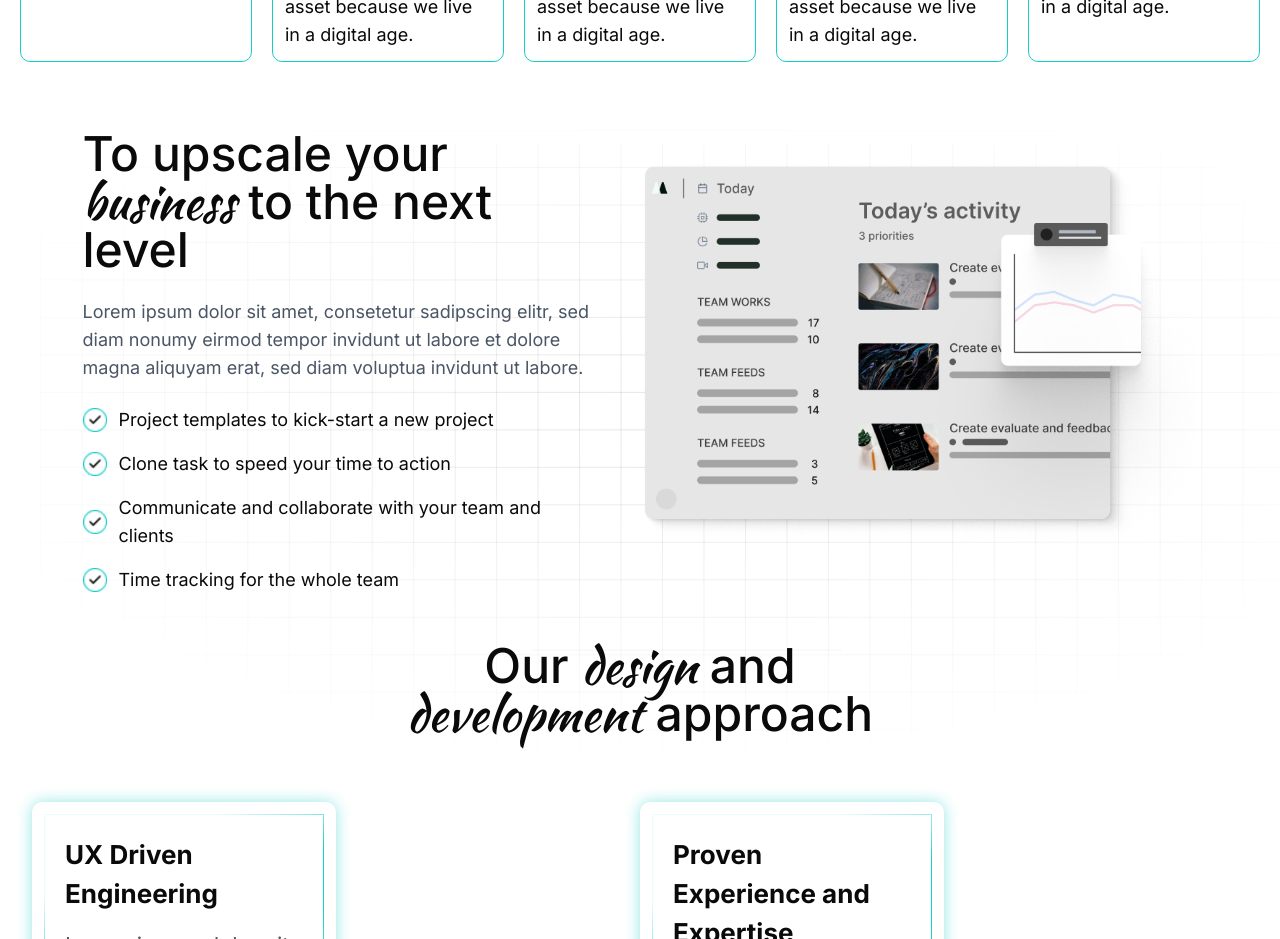
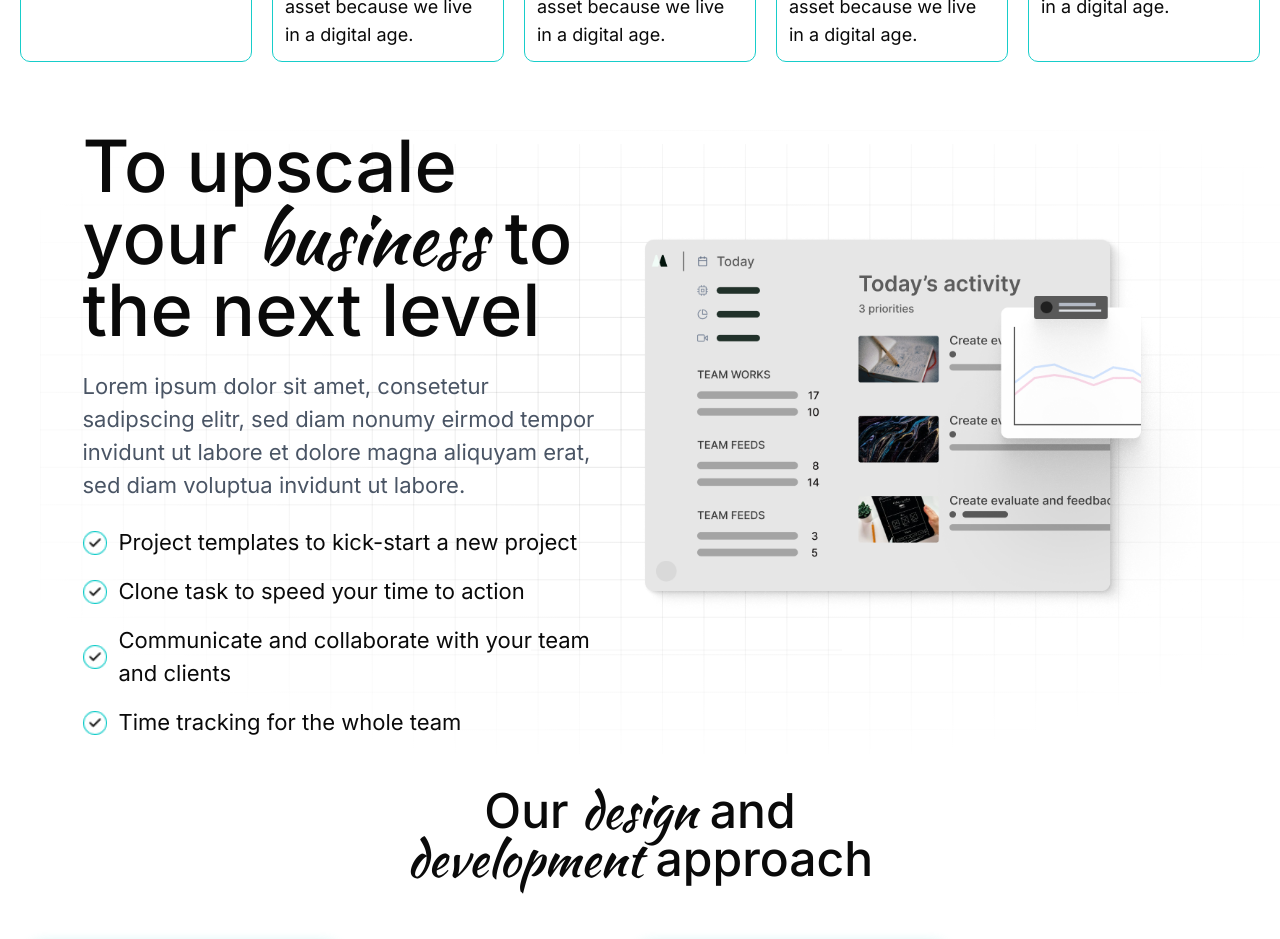
Before and after one commit to Roshen-Perera/ceylon-developers-portfolio, a Next.js app: page / in a window 1280 px wide. Shown: the part 1180-2119 px from the top of the page. Built offline with nearby package versions, Linux system fonts and the light colour scheme.

Commit message:
increased the size of headings and pragraphs

```diff
--- a/app/page.tsx
+++ b/app/page.tsx
@@ -71,11 +71,11 @@ export default function Home() {
         <MeshVector2 />
         <div className="flex flex-row items-center gap-12">
           <div className="flex flex-col gap-6 flex-1 max-w-lg">
-            <p className="text-5xl font-medium">
+            <p className="text-7xl font-medium">
               To upscale your <span className="font-kaushan">business</span> to
               the next level
             </p>
-            <p className="text-lg text-gray-600">
+            <p className="text-[22px] text-gray-600">
               Lorem ipsum dolor sit amet, consetetur sadipscing elitr, sed diam
               nonumy eirmod tempor invidunt ut labore et dolore magna aliquyam
               erat, sed diam voluptua invidunt ut labore.
@@ -89,7 +89,7 @@ export default function Home() {
                   height={24}
                   className="flex-shrink-0"
                 />
-                <p className="text-lg">
+                <p className="text-[22px]">
                   Project templates to kick-start a new project
                 </p>
               </div>
@@ -101,7 +101,7 @@ export default function Home() {
                   height={24}
                   className="flex-shrink-0"
                 />
-                <p className="text-lg">
+                <p className="text-[22px]">
                   Clone task to speed your time to action
                 </p>
               </div>
@@ -113,7 +113,7 @@ export default function Home() {
                   height={24}
                   className="flex-shrink-0"
                 />
-                <p className="text-lg">
+                <p className="text-[22px]">
                   Communicate and collaborate with your team and clients
                 </p>
               </div>
@@ -125,7 +125,7 @@ export default function Home() {
                   height={24}
                   className="flex-shrink-0"
                 />
-                <p className="text-lg">Time tracking for the whole team</p>
+                <p className="text-[22px]">Time tracking for the whole team</p>
               </div>
             </div>
           </div>
```
